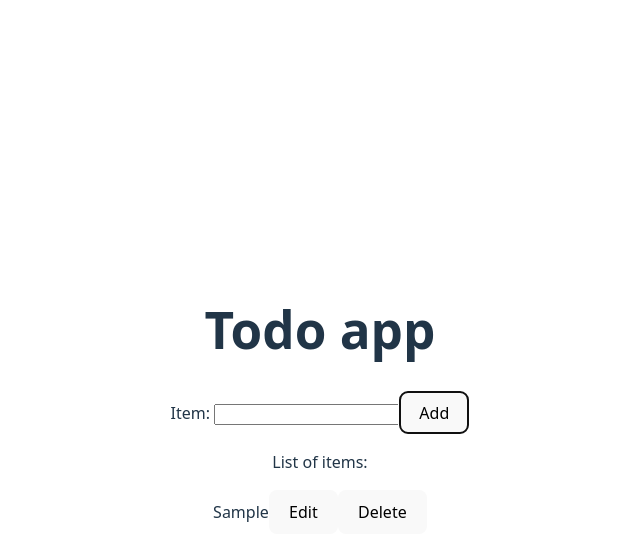
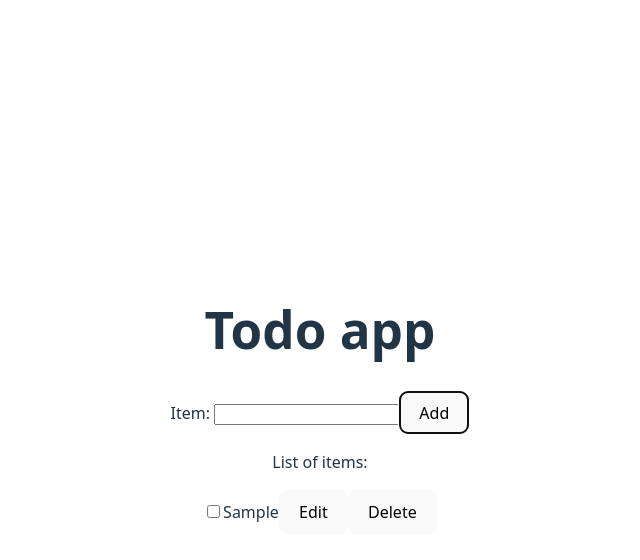
Before and after one commit to klihonga11/my-todo-app, a React (Vite) app: page / in a window 1280 px wide. Both pictures are taken after typing "Sample" into the empty fields and a click on the button "Add". Shown: the top 560 px of the page, without its empty margins (320-960 px from the left). Built offline with nearby package versions, Linux system fonts and the light colour scheme.

Commit message:
added checkbox functionality

```diff
--- a/src/components/TodoList.tsx
+++ b/src/components/TodoList.tsx
@@ -6,8 +6,20 @@ type TodoListProps = {
     onDelete: (index: number) => void
 }
 
+function updateSelectedItems(index: number, list: number[]) {
+    if (list.includes(index)) {
+        list.splice(list.indexOf(index), 1)
+    } else {
+        list.push(index)
+    }
+
+    return list;
+}
+
 function TodoList({ listItems, onEdit, onDelete }: TodoListProps) {
     const [editingIndex, setEditingIndex] = useState<number | null>(null);
+    const [selectedItems, setSelectedItems] = useState<number[]>([]);
+
     return(
         <>
             <p>List of items: </p>
@@ -19,7 +31,9 @@ function TodoList({ listItems, onEdit, onDelete }: TodoListProps) {
                     onStartEdit = {() => setEditingIndex(index)}
                     onSave = {() => setEditingIndex(null)}
                     onChange = {(value:string) => onEdit(index, value)}
-                    onDelete = {() => onDelete(index)}/>
+                    onDelete = {() => onDelete(index)}
+                    selected = {selectedItems.includes(index)}
+                    onSelect = {() => setSelectedItems(updateSelectedItems(index, [...selectedItems]))} />
                 )
             }
         </>
@@ -30,15 +44,17 @@ type ListItemProps = {
     index: number,
     item: string,
     isEditing: boolean,
-    onStartEdit: () => void
-    onSave: () => void
-    onChange: (value: string) => void
-    onDelete: () => void
+    onStartEdit: () => void,
+    onSave: () => void,
+    onChange: (value: string) => void,
+    onDelete: () => void,
+    selected: boolean,
+    onSelect: () => void
 }
 
-function ListItem({ item, isEditing, onStartEdit, onSave, onChange, onDelete } : ListItemProps) {
+function ListItem({ item, isEditing, onStartEdit, onSave, onChange, onDelete, selected, onSelect } : ListItemProps) {
     return (
-        <div >
+        <div>
             { isEditing ?
                 <>
                     <input id="inputEdit" value={item} onChange={(e) => onChange(e.target.value)}></input>
@@ -46,9 +62,15 @@ function ListItem({ item, isEditing, onStartEdit, onSave, onChange, onDelete } :
                 </>
             :
                 <>
-                    <span>{item}</span>
-                    <button onClick={onStartEdit}>Edit</button>
-                    <button onClick={onDelete}>Delete</button>
+                    <input type="checkbox" checked={selected} onChange={onSelect}/>
+                    { selected ?
+                        <s>{item}</s> :
+                        <>
+                            <span>{item}</span>
+                            <button onClick={onStartEdit}>Edit</button>
+                            <button onClick={onDelete}>Delete</button>
+                        </>
+                    }
                 </>
             }
         </div>
```
